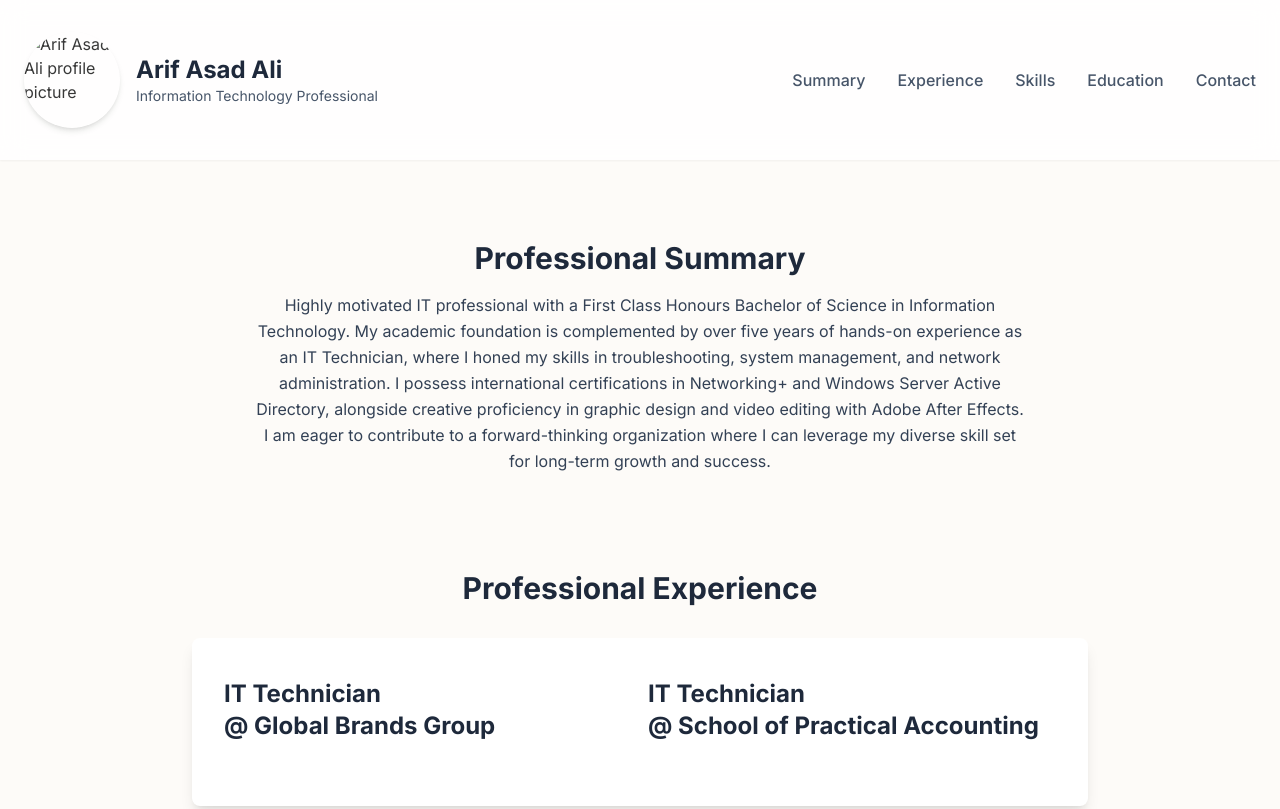
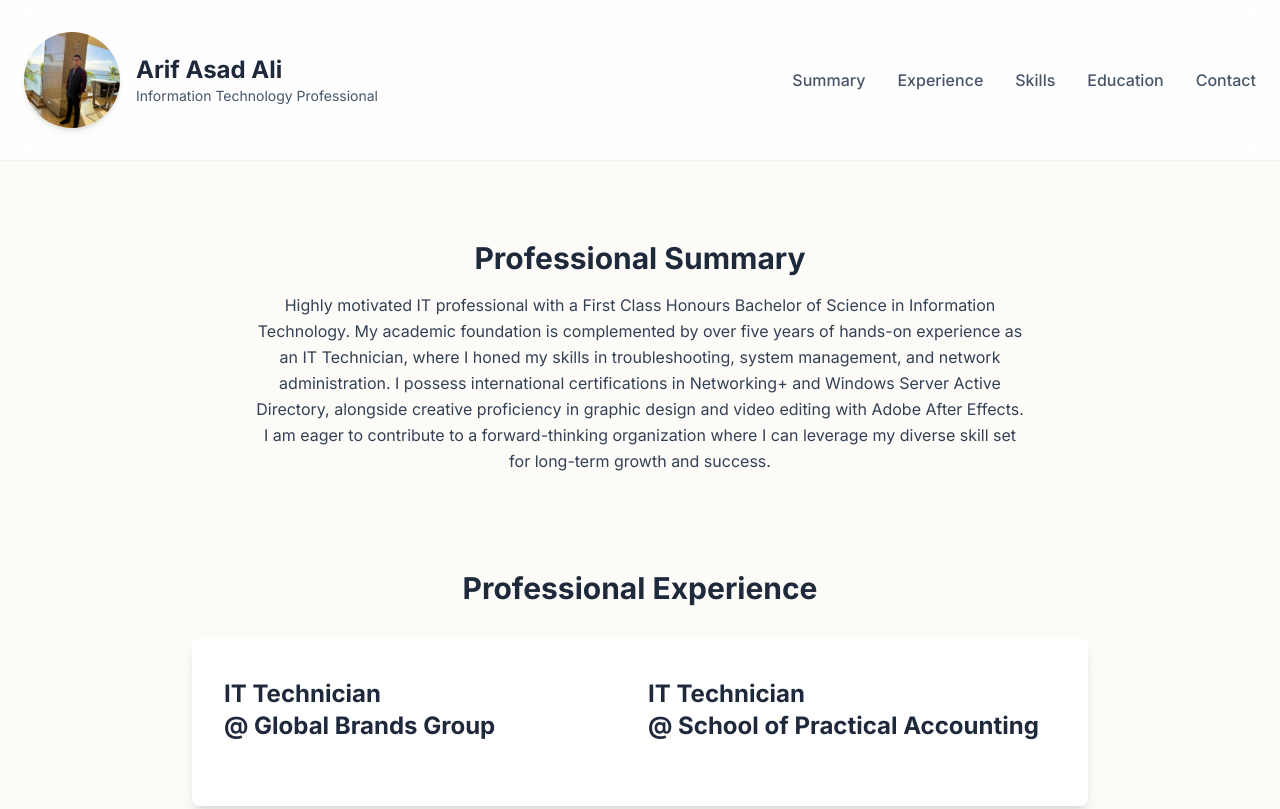
Before and after one commit to yaffirz/Resume-Profile-Page, a plain HTML site: page index.html in a window 1280 px wide. Shown: the top 809 px of the page. Drawn offline with nearby package versions, Linux system fonts and the light colour scheme.

Commit message:
Fixed the header image

```diff
--- a/index.html
+++ b/index.html
@@ -80,7 +80,7 @@
         <div class="container mx-auto px-6 py-4">
             <div class="flex items-center justify-between">
                 <div class="flex items-center">
-                    <img src="1 - Arif - In - Suit.jpg" alt="Arif Asad Ali profile picture" class="w-24 h-24 rounded-full object-cover mr-4 shadow-md">
+                    <img src="Pictures/1 - Arif - In - Suit.jpg" alt="Arif Asad Ali profile picture" class="w-24 h-24 rounded-full object-cover mr-4 shadow-md">
                     <div>
                         <h1 class="text-xl md:text-2xl font-bold text-slate-800">Arif Asad Ali</h1>
                         <p class="text-sm text-slate-600">Information Technology Professional</p>
```
